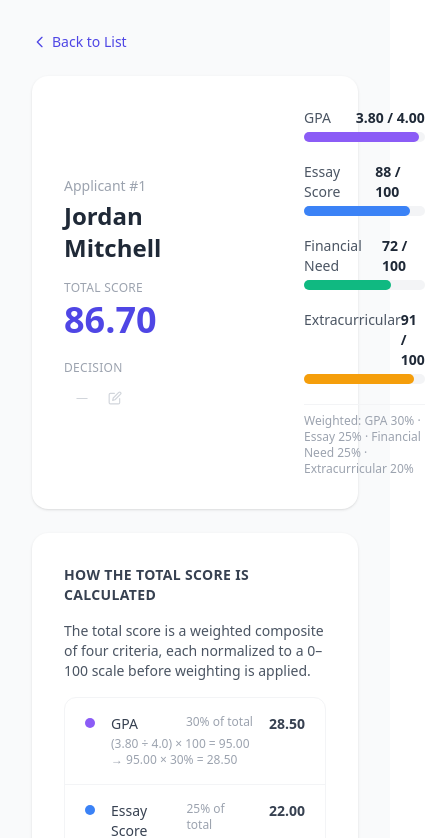
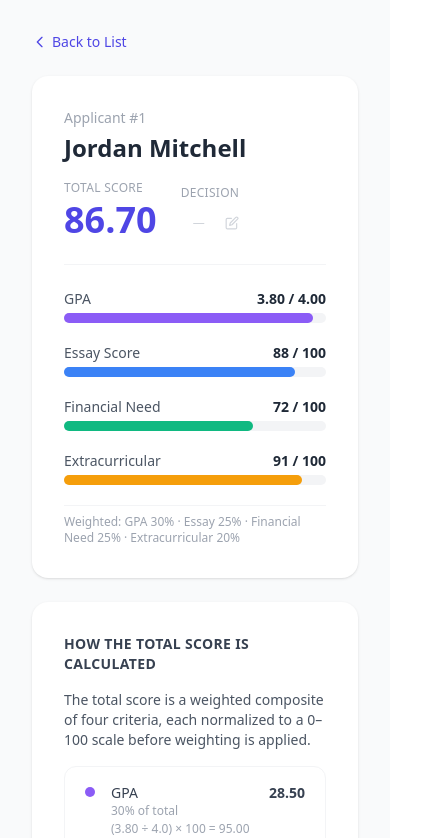
Before and after one commit to gaelle-nassar/scholarship-dashboard, a Nuxt app: page /applicants/1 in a window 390 px wide. Shown: the top 838 px of the page, 425 px wide, since content can reach past the window. Built offline with nearby package versions, Linux system fonts and the light colour scheme.

Commit message:
fix mobile responsiveness on detail page

```diff
--- a/app/components/ApplicantDetail.vue
+++ b/app/components/ApplicantDetail.vue
@@ -1,26 +1,29 @@
 <template>
-  <div class="bg-white rounded-2xl shadow p-8">
-    <div class="flex gap-10">
+  <div class="bg-white rounded-2xl shadow p-8 space-y-6">
 
-      <!-- Left: name + total score + status -->
-      <div class="flex flex-col justify-center min-w-40">
+    <!-- Top: name + total score + status -->
+    <div class="flex flex-col sm:flex-row sm:items-center sm:justify-between gap-4">
+      <div>
         <p class="text-gray-400 text-sm mb-1">Applicant #{{ applicant.id }}</p>
         <h1 class="text-2xl font-bold text-gray-800">{{ applicant.name }}</h1>
-        <div class="mt-4">
+      </div>
+      <div class="flex items-center gap-6">
+        <div>
           <p class="text-xs text-gray-400 uppercase tracking-wide mb-1">Total Score</p>
           <span class="text-4xl font-bold text-indigo-600">{{ total }}</span>
         </div>
-        <div class="mt-5">
+        <div>
           <p class="text-xs text-gray-400 uppercase tracking-wide mb-2">Decision</p>
           <StatusCell :applicantId="applicant.id" />
         </div>
       </div>
+    </div>
 
     <!-- Divider -->
-      <div class="w-px bg-gray-100 self-stretch"></div>
+    <div class="border-t border-gray-100"></div>
 
-      <!-- Right: score bars -->
-      <div class="flex-1 space-y-5">
+    <!-- Score bars -->
+    <div class="space-y-5">
       <ScoreBar
         label="GPA"
         :value="applicant.gpa"
@@ -52,7 +55,6 @@
     </div>
 
   </div>
-  </div>
 </template>
 
 <script setup>
--- a/app/components/ScoreBreakdown.vue
+++ b/app/components/ScoreBreakdown.vue
@@ -13,12 +13,11 @@
         <div v-for="row in breakdown" :key="row.label" class="flex items-start gap-4 px-5 py-4">
           <span class="w-2.5 h-2.5 rounded-full mt-1 shrink-0" :class="row.dot"></span>
           <div class="flex-1">
-            <div class="flex justify-between">
-              <span class="font-medium text-gray-700">{{ row.label }}</span>
-              <span class="text-gray-400 text-xs">{{ row.weight }} of total</span>
-            </div>
+            <span class="font-medium text-gray-700">{{ row.label }}</span>
+            <span class="text-gray-400 text-xs block sm:hidden">{{ row.weight }} of total</span>
             <p class="text-gray-400 text-xs mt-0.5">{{ row.formula }}</p>
           </div>
+          <span class="text-gray-400 text-xs hidden sm:inline shrink-0">{{ row.weight }} of total</span>
           <span class="text-gray-700 font-semibold shrink-0">{{ row.contribution }}</span>
         </div>
       </div>
```
Lines whose indentation alone changed are shown as unchanged.
